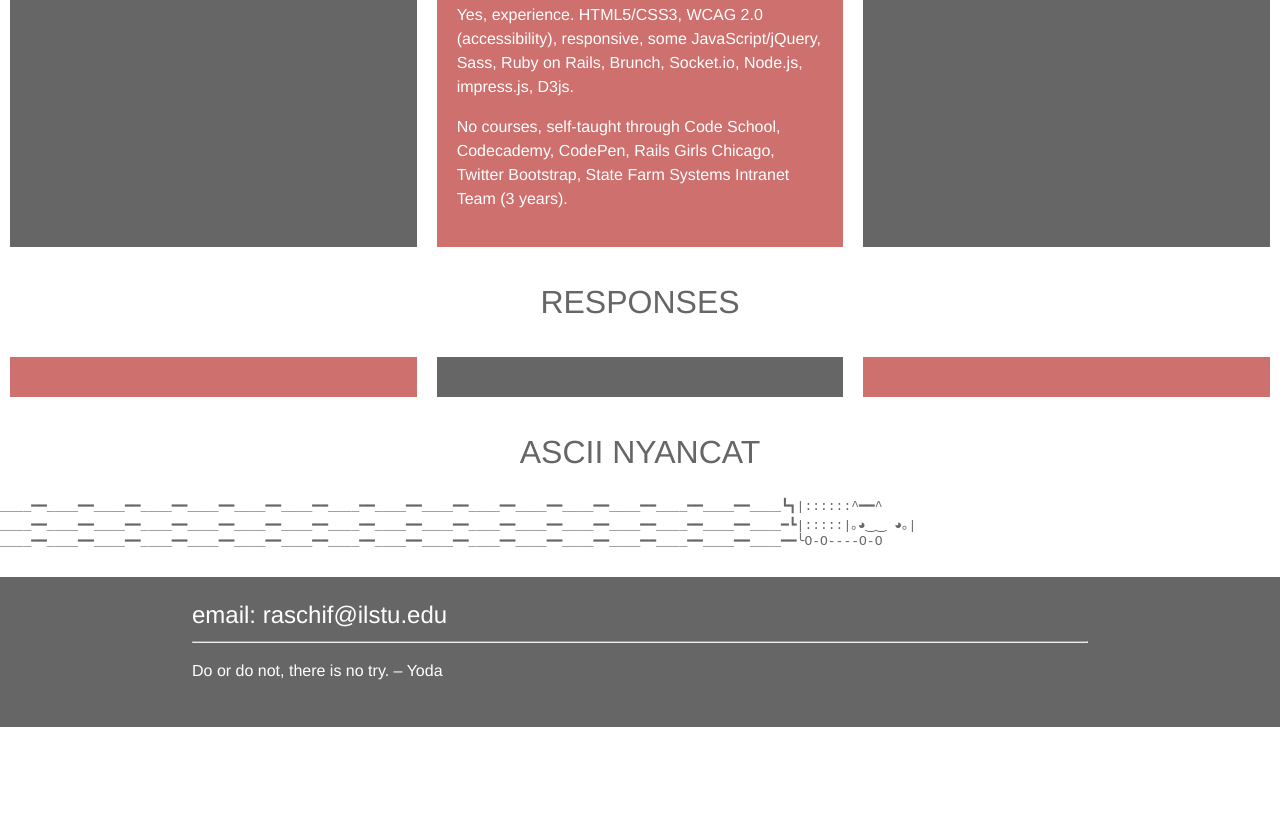
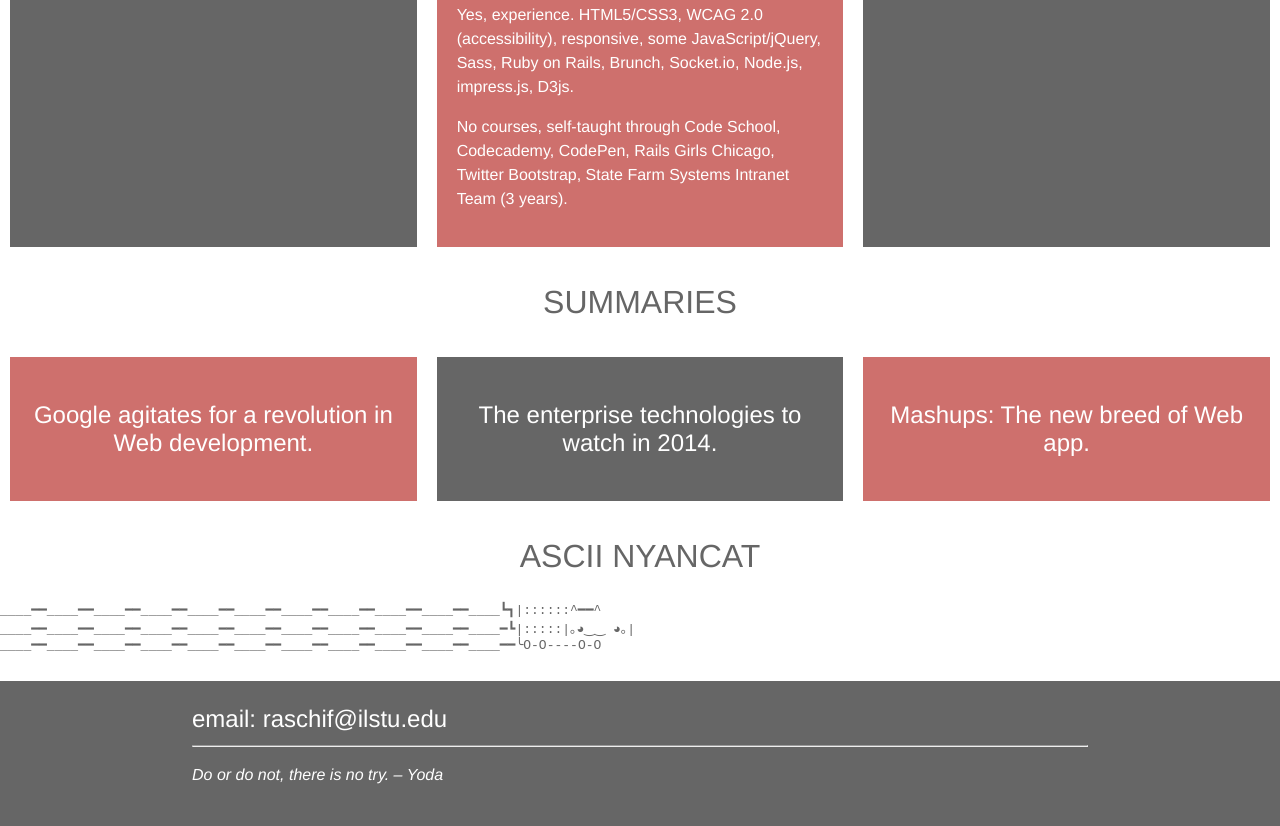
Before and after one commit to schifano/it353, a plain HTML site: page lab1/index.htm in a window 1280 px wide. Shown: the part 1282-2108 px from the top of the page. Before the commit the page ends 2009 px from the top, so only its background shows below. Drawn offline with Linux system fonts and the light colour scheme.

Commit message:
Center nyan, add summaries headers

```diff
--- a/lab1/index.htm
+++ b/lab1/index.htm
@@ -17,7 +17,7 @@
 	<ul>
 		<li><a href="#about">About</a></li>
 		<li><a href="#faqs">FAQs</a></li>
-		<li><a href="#responses">Responses</a></li>
+		<li><a href="#summaries">Summaries</a></li>
 		<li><a href="#ascii">Ascii</a></li>
 	</ul>
 </nav>
@@ -93,21 +93,21 @@
 
 </div>
 
-<a id="responses"></a>
-<h2>RESPONSES</h2>
+<a id="summaries"></a>
+<h2>SUMMARIES</h2>
 <div class="row">
 	<div class="col33 color-green">
-
+		<h3><a href="http://www.computerworld.com/article/2491409/app-development/google-agitates-for-a-revolution-in-web-development.html">Google agitates for a revolution in Web development.</a></h3>
 	</div>
 	<div class="col33 color-purple">
-
+		<h3><a href="http://www.zdnet.com/the-enterprise-technologies-to-watch-in-2014-7000026899/">The enterprise technologies to watch in 2014.</a></h3>
+		<p></p>
 	</div>
 	<div class="col33 color-green">
-
+		<h3><a href="http://www.ibm.com/developerworks/xml/library/x-mashups/index.html">Mashups: The new breed of Web app.</a></h3>
+		<p></p>
 	</div>
 </div>
-
-
 
 <!--
 <script>
@@ -119,9 +119,9 @@
 <a id="ascii"></a>
 <h2>ASCII NYANCAT</h2>
 <pre>
-____━━____━━____━━____━━____━━____━━____━━____━━____━━____━━____━━____━━____━━____━━____━━____━━____┗┓|::::::^━━^
-____━━____━━____━━____━━____━━____━━____━━____━━____━━____━━____━━____━━____━━____━━____━━____━━____━┗|:::::|｡◕‿‿ ◕｡|
-____━━____━━____━━____━━____━━____━━____━━____━━____━━____━━____━━____━━____━━____━━____━━____━━____━━╰O-O----O-O
+____━━____━━____━━____━━____━━____━━____━━____━━____━━____━━____┗┓|::::::^━━^
+____━━____━━____━━____━━____━━____━━____━━____━━____━━____━━____━┗|:::::|｡◕‿‿ ◕｡|
+____━━____━━____━━____━━____━━____━━____━━____━━____━━____━━____━━╰O-O----O-O
 
 </pre>
 
@@ -130,7 +130,7 @@ ____━━____━━____━━____━━____━━____━━____━━____━━
 <div id="contact">
 <p class="contact">email: <a href="mailto:raschif@ilstu.edu">raschif@ilstu.edu</a></p>
 <hr>
-<p>Do or do not, there is no try. &ndash; Yoda</p>
+<p><em>Do or do not, there is no try. &ndash; Yoda</em></p>
 </div>
 
 </footer>
```
